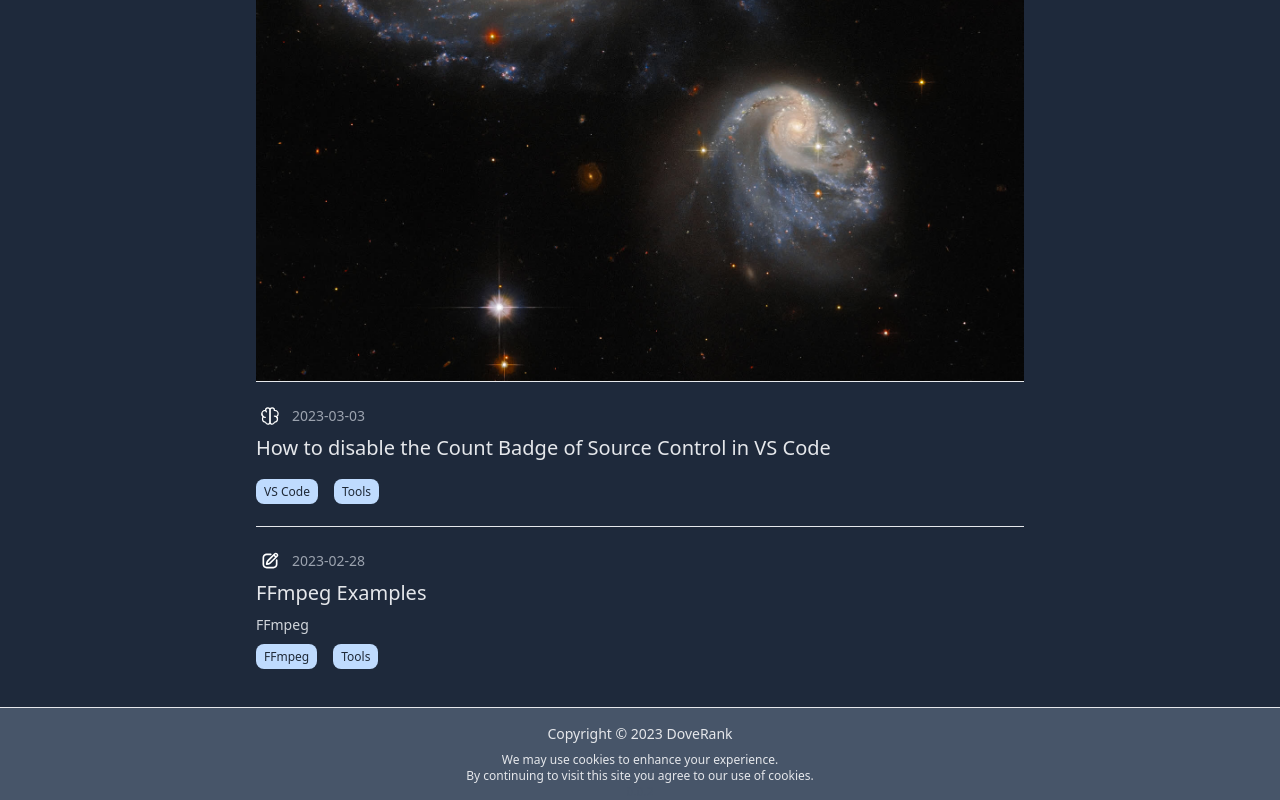
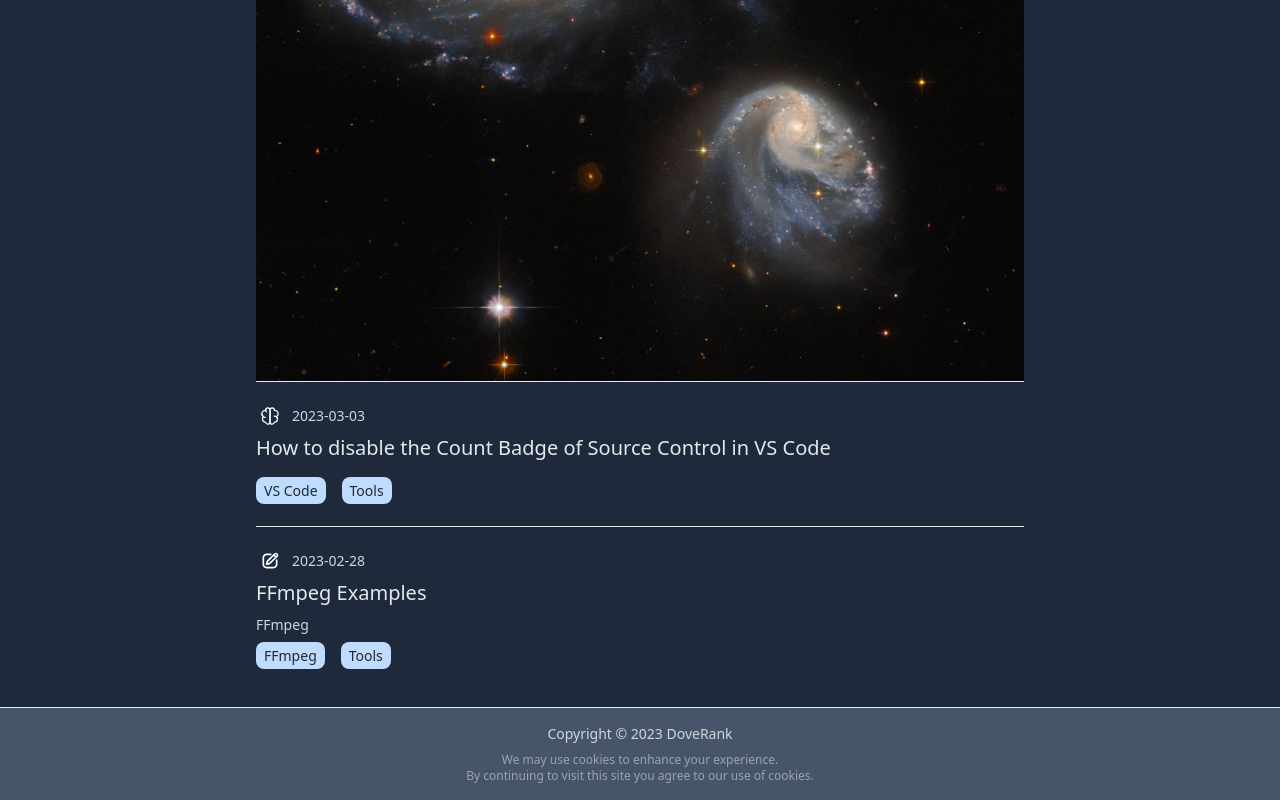
Before and after one commit to bourneo/next-blog, a Next.js app: page / in a window 1280 px wide. Shown: the part 302-1102 px from the top of the page. Built offline with nearby package versions, Linux system fonts and the light colour scheme.

Commit message:
update font

```diff
--- a/component/ContentItem.jsx
+++ b/component/ContentItem.jsx
@@ -11,7 +11,7 @@ export default function ContentItem({ content, showBadge }) {
       {/*date*/}
       <p className="mb-2 flex items-center space-x-2">
         {showBadge && <TypeBadge type={content.type} />}
-        <span className="text-sm text-gray-400">{content.date}</span>
+        <span className="text-sm text-gray-300">{content.date}</span>
       </p>
 
       {/*title*/}
--- a/component/Footer.jsx
+++ b/component/Footer.jsx
@@ -6,14 +6,14 @@ const version_color = 'text-slate-600';
 export default function Footer() {
   return (
     <footer className={`${head_foot_color}`}>
-      <div className="border-t text-gray-200 text-sm my-4 ">
+      <div className="border-t text-sm my-4 ">
         <div className="max-w-5xl mx-auto my-4">
-          <div className="space-y-1 sm:space-y-0 ">
+          <div className="space-y-1 sm:space-y-0 text-gray-300 ">
             <div className="flex justify-center">
               <p>Copyright &copy; 2023 DoveRank</p>
             </div>
           </div>
-          <div className="mt-2 space-y-1 sm:space-y-0 text-xs ">
+          <div className="mt-2 space-y-1 sm:space-y-0 text-xs text-gray-400 ">
             <div className="flex justify-center">
               <div>We may use cookies to enhance your experience.</div>
             </div>
--- a/component/Header.jsx
+++ b/component/Header.jsx
@@ -93,7 +93,7 @@ export default function Header() {
                 enterTo="opacity-100 translate-x-0"
               >
                 <Link
-                  className="block py-4 px-2 text-sm font-semibold text-gray-700"
+                  className="block py-4 px-2 text-sm font-semibold text-gray-600"
                   href={item.href}
                   onClick={handleLinkClick}
                 >
--- a/component/TagBadge.jsx
+++ b/component/TagBadge.jsx
@@ -1,7 +1,7 @@
 import Link from 'next/link';
 
 export default function TagBadge({ tag }) {
-  const classes = 'px-2 py-1 rounded-lg text-xs text-gray-800 mr-4 ';
+  const classes = 'px-2 py-1 rounded-lg text-sm text-gray-800 mr-4 ';
   return (
     <span className="hover:underline underline-offset-2">
       <span className={`${classes} bg-blue-200`}>
--- a/pages/flow/index.jsx
+++ b/pages/flow/index.jsx
@@ -14,7 +14,7 @@ export default function FlowIndex({ list }) {
       <Head4Page title={'Flow - DoveRank'} />
 
       <Banner>
-        <h1 className="text-2xl font-medium text-gray-100">Flow</h1>
+        <h1 className="text-2xl font-medium text-gray-200">Flow</h1>
       </Banner>
 
       <div className="pt-6">
--- a/pages/tags/[slug].jsx
+++ b/pages/tags/[slug].jsx
@@ -27,7 +27,7 @@ export default function TagItem({ list }) {
     <div className="max-w-3xl mx-auto ">
       <Head4Page title={'Tags - DoveRank'} />
       <Banner>
-        <h1 className="text-2xl font-medium text-gray-100 ">Tags</h1>
+        <h1 className="text-2xl font-medium text-gray-200 ">Tags</h1>
       </Banner>
 
       {/*tag*/}
--- a/pages/tags/index.jsx
+++ b/pages/tags/index.jsx
@@ -15,7 +15,7 @@ export default function TagIndex({ list }) {
       <Head4Page title={'Tags - DoveRank'} />
 
       <Banner>
-        <h1 className="text-2xl font-medium text-gray-100 ">Tags</h1>
+        <h1 className="text-2xl font-medium text-gray-200 ">Tags</h1>
       </Banner>
 
       {/*tag*/}
```
Also changed, not shown: component/TypeBadge.jsx (+0 -8 lines).
